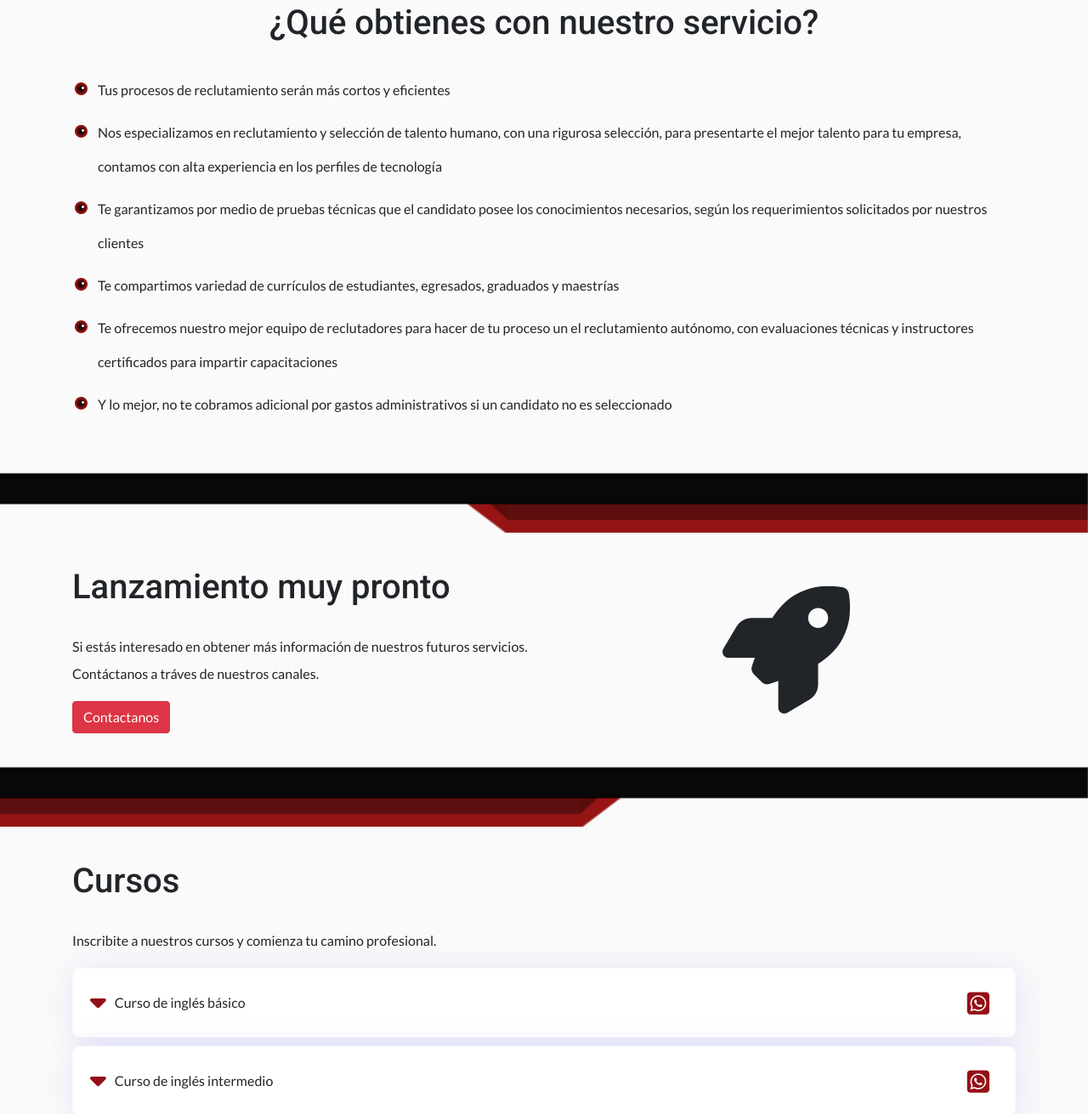
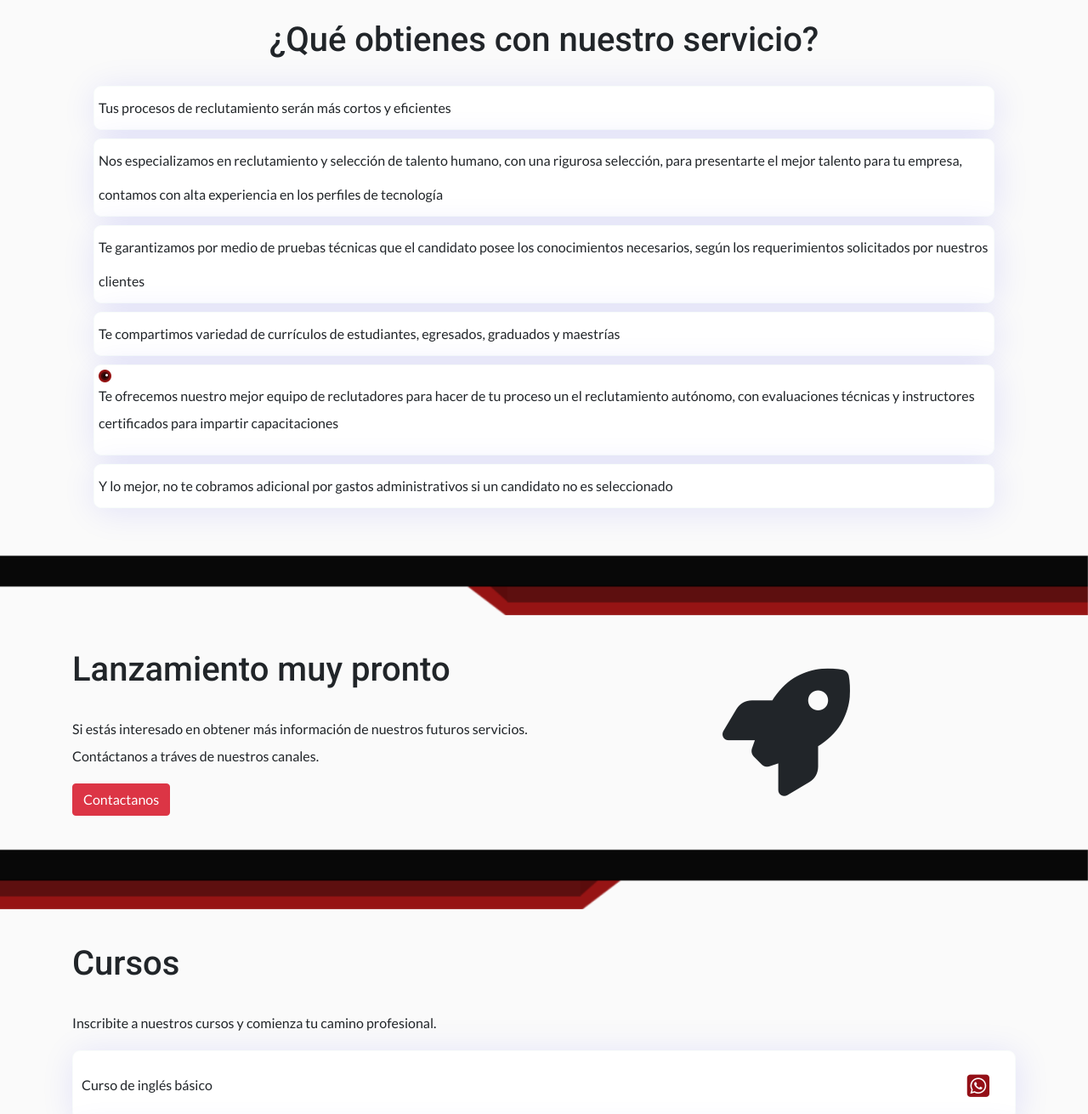
Before and after one commit to JoseGuadron/mercadoreno-landing-page, a plain HTML site: page index.html in a window 1280 px wide. Shown: the part 1969-3280 px from the top of the page at 85% size. Drawn offline with nearby package versions, Linux system fonts and the light colour scheme.

Commit message:
Arreglo de problema con cursos

```diff
--- a/css/style.css
+++ b/css/style.css
@@ -186,6 +186,7 @@ body{
     box-shadow: 2px 4px 40px rgb(19 15 235 / 10%);
     transition: box-shadow 0.4s ease-in-out;
     height: 100%;
+    margin: 10px 0px;
   }
 
   .ofrecemos-list{
--- a/index.html
+++ b/index.html
@@ -91,17 +91,17 @@
             <h2 class="text-center">¿Qué obtienes con nuestro servicio?</h2>
             <div class="nuestros-servicios-list">
                 <ul>
-                    <li>Tus procesos de reclutamiento serán más cortos y eficientes</li>
-                    <li>Nos especializamos en reclutamiento y selección de talento humano, con una rigurosa
+                    <li class="card">Tus procesos de reclutamiento serán más cortos y eficientes</li>
+                    <li class="card">Nos especializamos en reclutamiento y selección de talento humano, con una rigurosa
                         selección, para presentarte el mejor talento para tu empresa, contamos con alta experiencia
                         en los perfiles de tecnología</li>
-                    <li>Te garantizamos por medio de pruebas técnicas que el candidato posee los conocimientos
+                    <li class="card">Te garantizamos por medio de pruebas técnicas que el candidato posee los conocimientos
                         necesarios, según los requerimientos solicitados por nuestros clientes</li>
-                    <li>Te compartimos variedad de currículos de estudiantes, egresados, graduados y maestrías</li>
-                    <li> Te ofrecemos nuestro mejor equipo de reclutadores para hacer de tu proceso un el
+                    <li class="card">Te compartimos variedad de currículos de estudiantes, egresados, graduados y maestrías</li>
+                    <li class="card d-flex"><img src="img/etiqueta.png" width="15px" height="15px" alt=""><p> Te ofrecemos nuestro mejor equipo de reclutadores para hacer de tu proceso un el
                         reclutamiento autónomo, con evaluaciones técnicas y instructores certificados para
-                        impartir capacitaciones</li>
-                    <li>Y lo mejor, no te cobramos adicional por gastos administrativos si un candidato no es
+                        impartir capacitaciones</p></li>
+                    <li class="card">Y lo mejor, no te cobramos adicional por gastos administrativos si un candidato no es
                         seleccionado</li>
                 </ul>
             </div>
@@ -129,7 +129,7 @@
             <div class="curso">
                 <details>
                     <summary class="d-flex flex-wrap justify-content-between align-items-center">
-                        <p class="d-flex"><i class="fa-solid fa-caret-down"></i>Curso de inglés básico</p><a href="https://wa.me/message/7U7EMNEIHQRLB1" target="_blank"><i class="fa-brands fa-square-whatsapp"></i></a>
+                        <p class="d-flex">Curso de inglés básico</p><a href="https://wa.me/message/7U7EMNEIHQRLB1" target="_blank"><i class="fa-brands fa-square-whatsapp"></i></a>
                     </summary>
                     <hr>
                     <h2>Descripción:</h2>
@@ -144,7 +144,7 @@
             <div class="curso">
                 <details>
                     <summary class="d-flex flex-wrap justify-content-between align-items-center">
-                        <p class="d-flex"><i class="fa-solid fa-caret-down"></i>Curso de inglés intermedio</p><a href="https://wa.me/message/7U7EMNEIHQRLB1" target="_blank"><i class="fa-brands fa-square-whatsapp"></i></a>
+                        <p class="d-flex">Curso de inglés intermedio</p><a href="https://wa.me/message/7U7EMNEIHQRLB1" target="_blank"><i class="fa-brands fa-square-whatsapp"></i></a>
                     </summary>
                     <hr>
                     <h2>Descripción:</h2>
```
